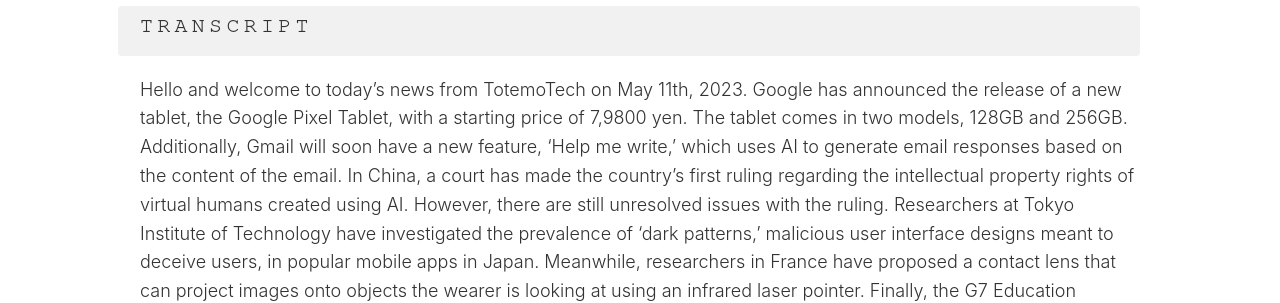
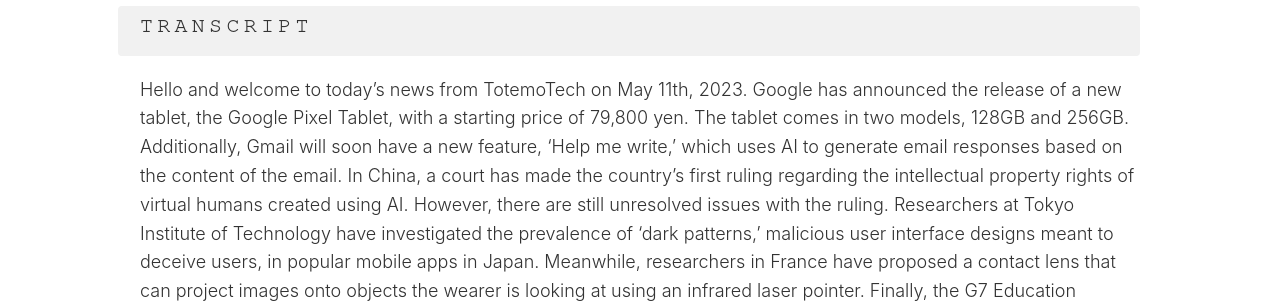
Before and after one commit to tagawa/TotemoTech, a Jekyll site: the page built from docs/_posts/2023-05-11-news.md, in a window 1280 px wide. Shown: the part 596-899 px from the top of the page. Built offline with Jekyll 4.4.1, drawn with Linux system fonts in a browser that asks for light colours; comment, search, counter and statistics services are not loaded; some of the changed text lies outside the part shown.

Commit message:
Fixed price format

```diff
--- a/docs/_posts/2023-05-11-news.md
+++ b/docs/_posts/2023-05-11-news.md
@@ -15,4 +15,4 @@
 
 ### Transcript
 
-Hello and welcome to today's news from TotemoTech on May 11th, 2023. Google has announced the release of a new tablet, the Google Pixel Tablet, with a starting price of 7,9800 yen. The tablet comes in two models, 128GB and 256GB. Additionally, Gmail will soon have a new feature, 'Help me write,' which uses AI to generate email responses based on the content of the email. In China, a court has made the country's first ruling regarding the intellectual property rights of virtual humans created using AI. However, there are still unresolved issues with the ruling. Researchers at Tokyo Institute of Technology have investigated the prevalence of 'dark patterns,' malicious user interface designs meant to deceive users, in popular mobile apps in Japan. Meanwhile, researchers in France have proposed a contact lens that can project images onto objects the wearer is looking at using an infrared laser pointer. Finally, the G7 Education Ministers' Meeting in Japan will include a declaration acknowledging the positive and negative impacts of digital technologies, including AI, on education.
+Hello and welcome to today's news from TotemoTech on May 11th, 2023. Google has announced the release of a new tablet, the Google Pixel Tablet, with a starting price of 79,800 yen. The tablet comes in two models, 128GB and 256GB. Additionally, Gmail will soon have a new feature, 'Help me write,' which uses AI to generate email responses based on the content of the email. In China, a court has made the country's first ruling regarding the intellectual property rights of virtual humans created using AI. However, there are still unresolved issues with the ruling. Researchers at Tokyo Institute of Technology have investigated the prevalence of 'dark patterns,' malicious user interface designs meant to deceive users, in popular mobile apps in Japan. Meanwhile, researchers in France have proposed a contact lens that can project images onto objects the wearer is looking at using an infrared laser pointer. Finally, the G7 Education Ministers' Meeting in Japan will include a declaration acknowledging the positive and negative impacts of digital technologies, including AI, on education.
```
